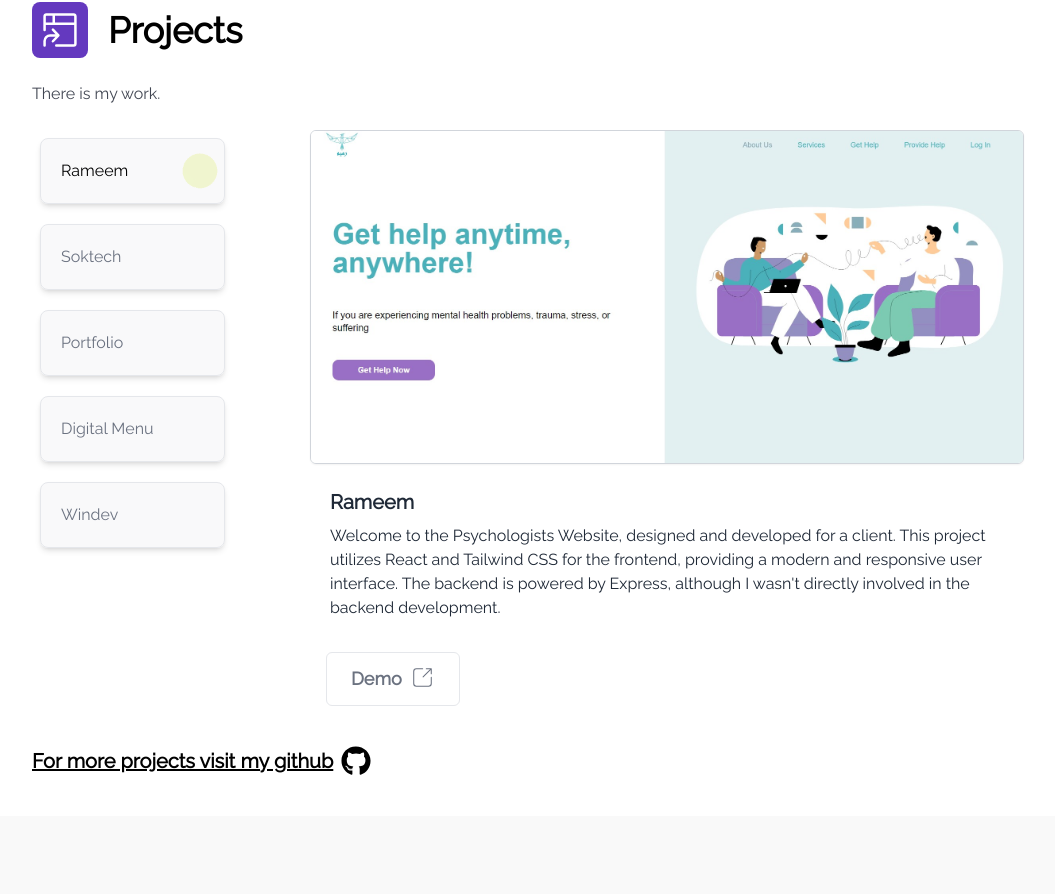
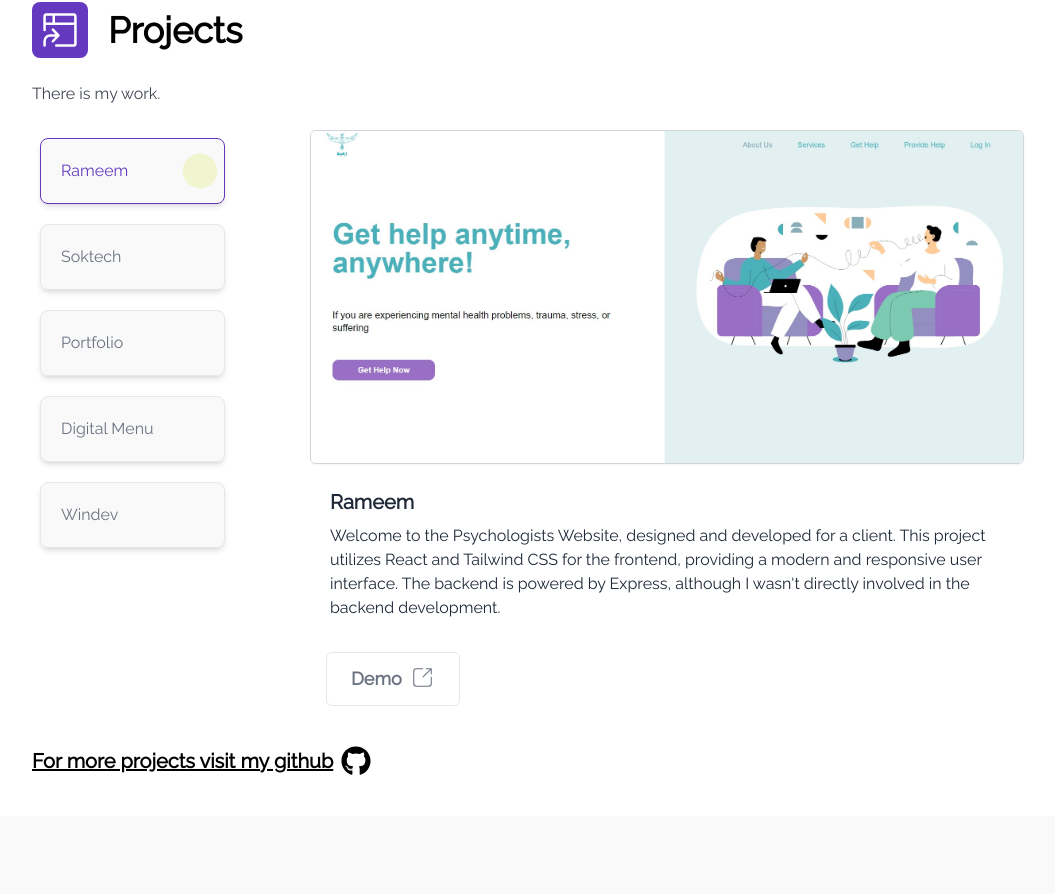
Before and after one commit to Meriemchm/ch-react-self-portfolio, a React (Vite) app: page / in a window 1280 px wide. Shown: the part 3078-3972 px from the top of the page, without its empty margins (112-1167 px from the left). Built offline with nearby package versions, Linux system fonts and the light colour scheme.

Commit message:
design-fix

```diff
--- a/src/components/Utilities/SideBar.jsx
+++ b/src/components/Utilities/SideBar.jsx
@@ -3,8 +3,8 @@ import { menuItem } from "../Data/Data";
 import Project from "../Projects/Project";
 import Animation from "../../assets/Icons/Animation.gif";
 
-const activetext = "text-four";
-const activebg = "border-four";
+const activetext = "text-primary";
+const activebg = "border-primary";
 
 const SideBar = () => {
   const [activeTab, setActiveTab] = useState(0);
```
